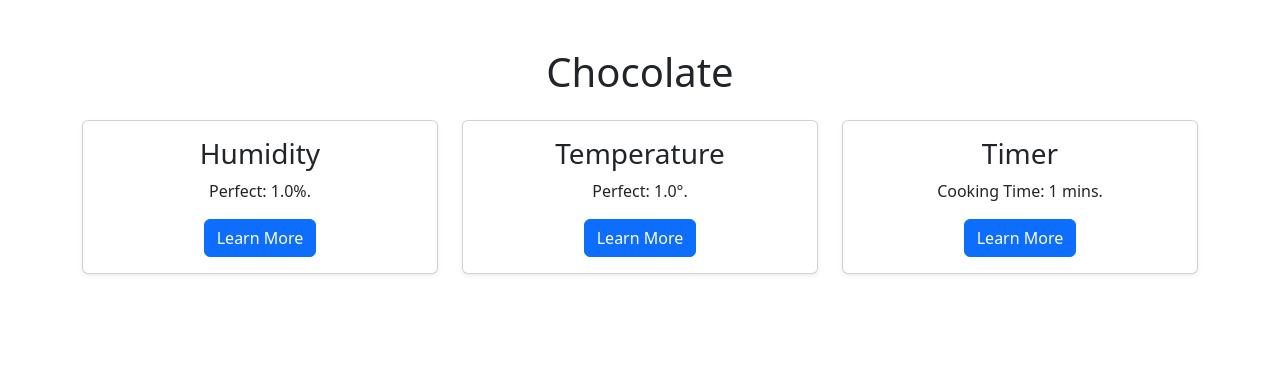
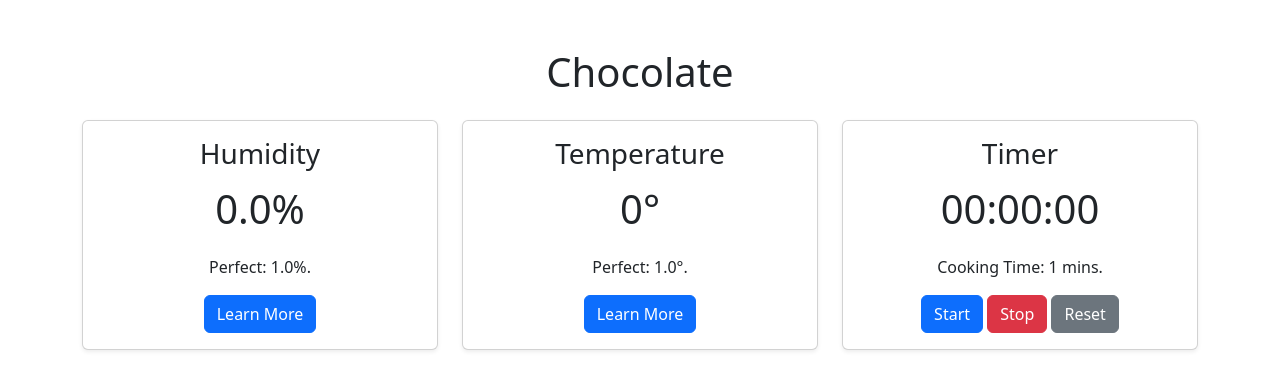
Before and after one commit to Macsback/ICA-Mariela_Machuca, a Flask app: page /chocolate in a window 1280 px wide. Shown: the part 56-446 px from the top of the page. Run offline with Flask 3, Linux system fonts and the light colour scheme; tables that the repository leaves empty hold one stand-in row (values such as "Sample post"); some libraries are stand-ins or nearby versions.

Commit message:
Preparing Food Pages for Raspberry Pi Data

```diff
--- a/Spot/templates/chocolate.html
+++ b/Spot/templates/chocolate.html
@@ -17,7 +17,7 @@ SPOT: Chocolate
         <div class="card shadow-sm">
             <div class="card-body text-center">
                 <h3 class="card-title">Humidity</h3>
-
+                <p class="fs-1">0.0%</p>
                 <p class="card-text">Perfect: {{ food_item.humidity }}%.</p>
                 <a href="#" class="btn btn-primary">Learn More</a>
             </div>
@@ -29,6 +29,7 @@ SPOT: Chocolate
         <div class="card shadow-sm">
             <div class="card-body text-center">
                 <h3 class="card-title">Temperature</h3>
+                <p class="fs-1">0°</p>
                 <p class="card-text">Perfect: {{ food_item.temperature }}°.</p>
                 <a href="#" class="btn btn-primary">Learn More</a>
             </div>
@@ -40,8 +41,11 @@ SPOT: Chocolate
             <div class="card shadow-sm">
                 <div class="card-body text-center">
                     <h3 class="card-title">Timer</h3>
+                    <p id="timer-display" class="fs-1">00:00:00</p>
                     <p class="card-text">Cooking Time: {{ food_item.cookingTime }} mins.</p>
-                    <a href="#" class="btn btn-primary">Learn More</a>
+                    <button id="start-timer" class="btn btn-primary">Start</button>
+                    <button id="stop-timer" class="btn btn-danger">Stop</button>
+                    <button id="reset-timer" class="btn btn-secondary">Reset</button>
                 </div>
             </div>
         </div>
```
Also changed, not shown: Spot/templates/caramel.html (+6 -2 lines), Spot/templates/chicken.html (+6 -2 lines), Spot/templates/rice.html (+6 -2 lines). Lines whose indentation alone changed are shown as unchanged.
